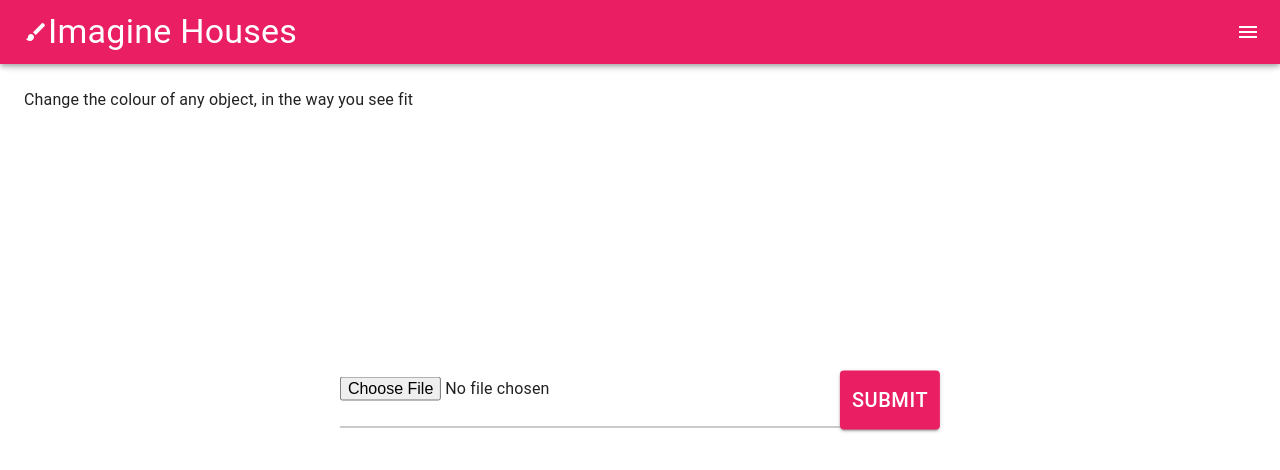
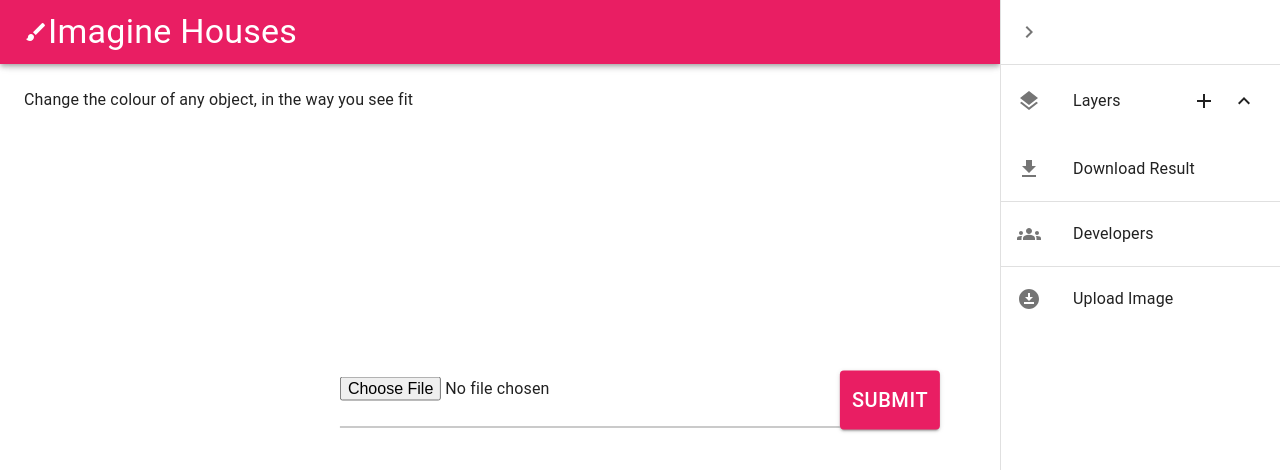
Before and after one commit to alexbondino/paint-anything, a React (Create React App) app in the folder web-page/frontend/: page / in a window 1280 px wide. Shown: the top 470 px of the page. Built offline with nearby package versions, Linux system fonts and the light colour scheme.

Commit message:
Added Sidebar uploader (unf) and hidden main uploader

```diff
--- a/web-page/frontend/src/components/side_nav/nav_bar.js
+++ b/web-page/frontend/src/components/side_nav/nav_bar.js
@@ -1,4 +1,5 @@
 import * as React from 'react';
+import axios from 'axios';
 import { styled } from '@mui/material/styles';
 import { useTheme } from '@mui/material/styles';
 import Box from '@mui/material/Box';
@@ -29,6 +30,7 @@ import GroupsIcon from '@mui/icons-material/Groups';
 import AddIcon from '@mui/icons-material/Add';
 import ExpandLess from '@mui/icons-material/ExpandLess';
 import ExpandMore from '@mui/icons-material/ExpandMore';
+import DownloadForOfflineIcon from '@mui/icons-material/DownloadForOffline';
 
 // controls the width of the drawer
 const drawerWidth = 280;
@@ -80,8 +82,8 @@ const DrawerHeader = styled('div')(({ theme }) => ({
 
 export default function ImageEditorDrawer() {
   const theme = useTheme();
-  const [open, setOpen] = React.useState(false);
-  const [expandLayers, setExpandLayers] = React.useState(false);
+  const [open, setOpen] = React.useState(true);
+  const [expandLayers, setExpandLayers] = React.useState(true);
   // layerIds holds the list of existing layer ids
   const [layerNames, setLayerNames] = React.useState(new Set());
   const [lastLayerId, setLastLayerId] = React.useState(1);
@@ -89,6 +91,7 @@ export default function ImageEditorDrawer() {
   const [selectedLayer, setSelectedLayer] = React.useState('');
   // map to indicate layer visibility
   const [layersVisibility, setLayersVisibility] = React.useState(new Map());
+  const [uploaderVisibility, setUploaderVisibility] = React.useState({ display: 'none' })
 
   const handleLayersClick = () => {
     setExpandLayers(!expandLayers);
@@ -116,6 +119,7 @@ export default function ImageEditorDrawer() {
       setExpandLayers(!expandLayers);
     }
   };
+
 
   function handleSelectLayer(layerName) {
     // deselect layer if it has already been selected
@@ -147,7 +151,7 @@ export default function ImageEditorDrawer() {
   }
 
   return (
-    <Box sx={{ display: 'flex' }}>
+    <Box sx={{ disply: "flex" }}>
       <CssBaseline />
       <TitleBar position="fixed" open={open}>
         <Toolbar>
@@ -237,6 +241,17 @@ export default function ImageEditorDrawer() {
             </ListItem>
           ))}
         </List>
+        <Divider />
+        <List>
+          {[['Upload Image', <DownloadForOfflineIcon />]].map((text, index) => (
+            <ListItem key={text[0]} disablePadding>
+              <ListItemButton>
+                <ListItemIcon>{text[1]}</ListItemIcon>
+                <ListItemText primary={text[0]} />
+              </ListItemButton>
+            </ListItem>
+          ))}
+        </List>
       </Drawer>
     </Box>
   );
--- a/web-page/frontend/src/components/upload_image/upload_image.js
+++ b/web-page/frontend/src/components/upload_image/upload_image.js
@@ -3,9 +3,10 @@ import axios from 'axios';
 import './upload_image.css';
 import { Button, Input } from '@mui/material';
 
+
 function ImageUploader() { //Change the selected image and save it in a variable
   const [selectedImage, setSelectedImage] = useState(null);
-  const [customStyles, setCustomStyles] = useState({ display: 'block' });
+  const [uploaderVisibility, setUploaderVisibility] = useState({ display: 'block' });
 
   const handleImageChange = (event) => { //manages the selected image change
     setSelectedImage(event.target.files[0]); // This saves the image in cache without calling the POST API.
@@ -26,7 +27,7 @@ function ImageUploader() { //Change the selected image and save it in a variable
       await axios.post('http://localhost:8000/api/image', formData); // Connects to the POST API and sends the image in the formData const
       console.log("Imagen enviada correctamente.");
 
-      setCustomStyles({ display: 'none' });
+      setUploaderVisibility({ display: 'none' });
 
     } catch (error) {
       console.error("Error al enviar la imagen:", error);
@@ -44,17 +45,15 @@ submit button: utiliza la función handle sumbit para que cuando se presione, se
         <Input
         type="file"
         onChange={handleImageChange}
-        sx={{ width: '500px', height: '55px', ...customStyles}}
-        inputProps={{title: 'Selexfdas documento'}}/>
+        sx={{ width: '500px', height: '55px', ...uploaderVisibility}}/>
 
         <Button
         type="submit"
         variant="contained"
         size="large"
-        sx={{ fontSize: '20px', padding: '12px', ...customStyles }}
+        sx={{ fontSize: '20px', padding: '12px', ...uploaderVisibility }}
         >Submit</Button>
       </form>
-
     </div>
   );
 }
```
